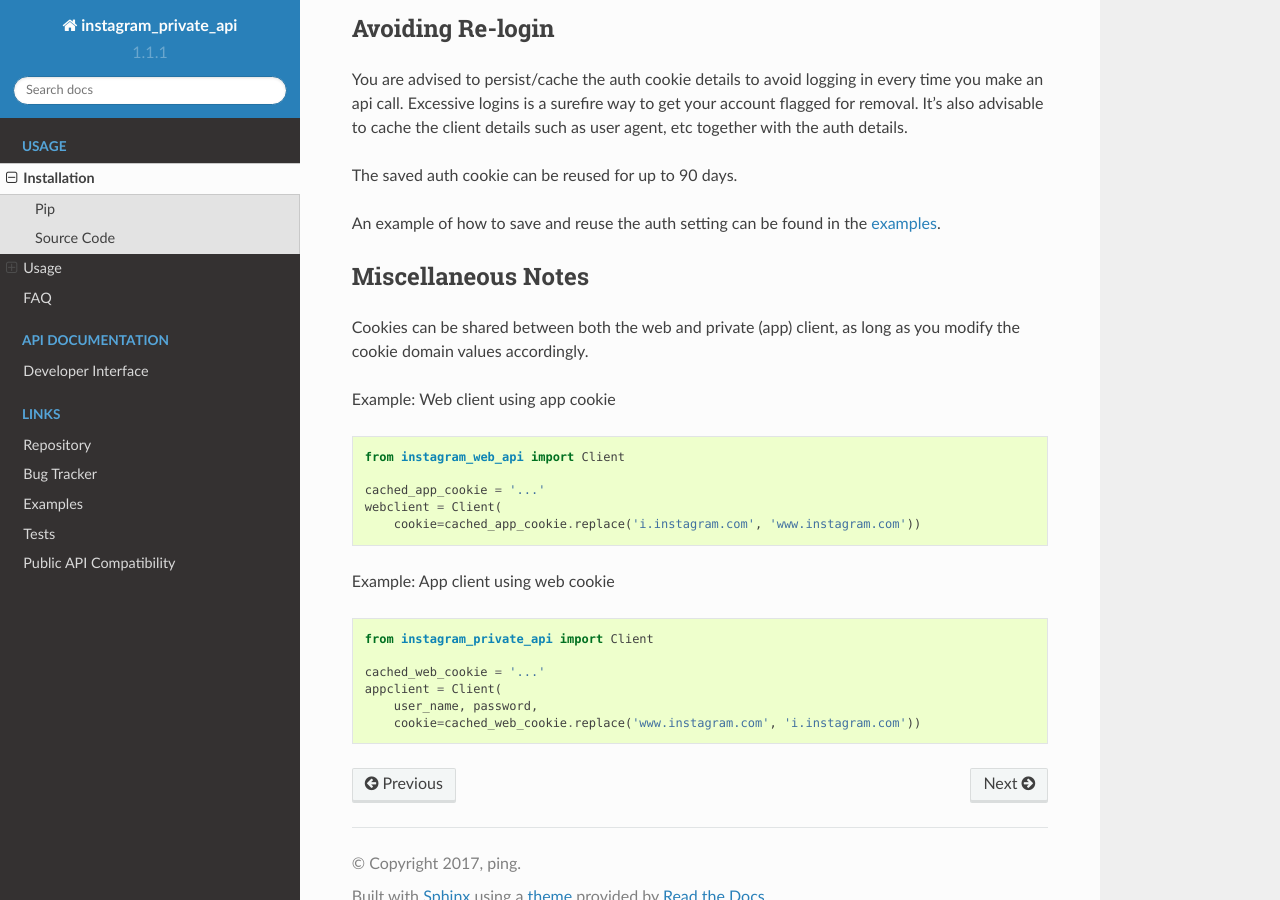
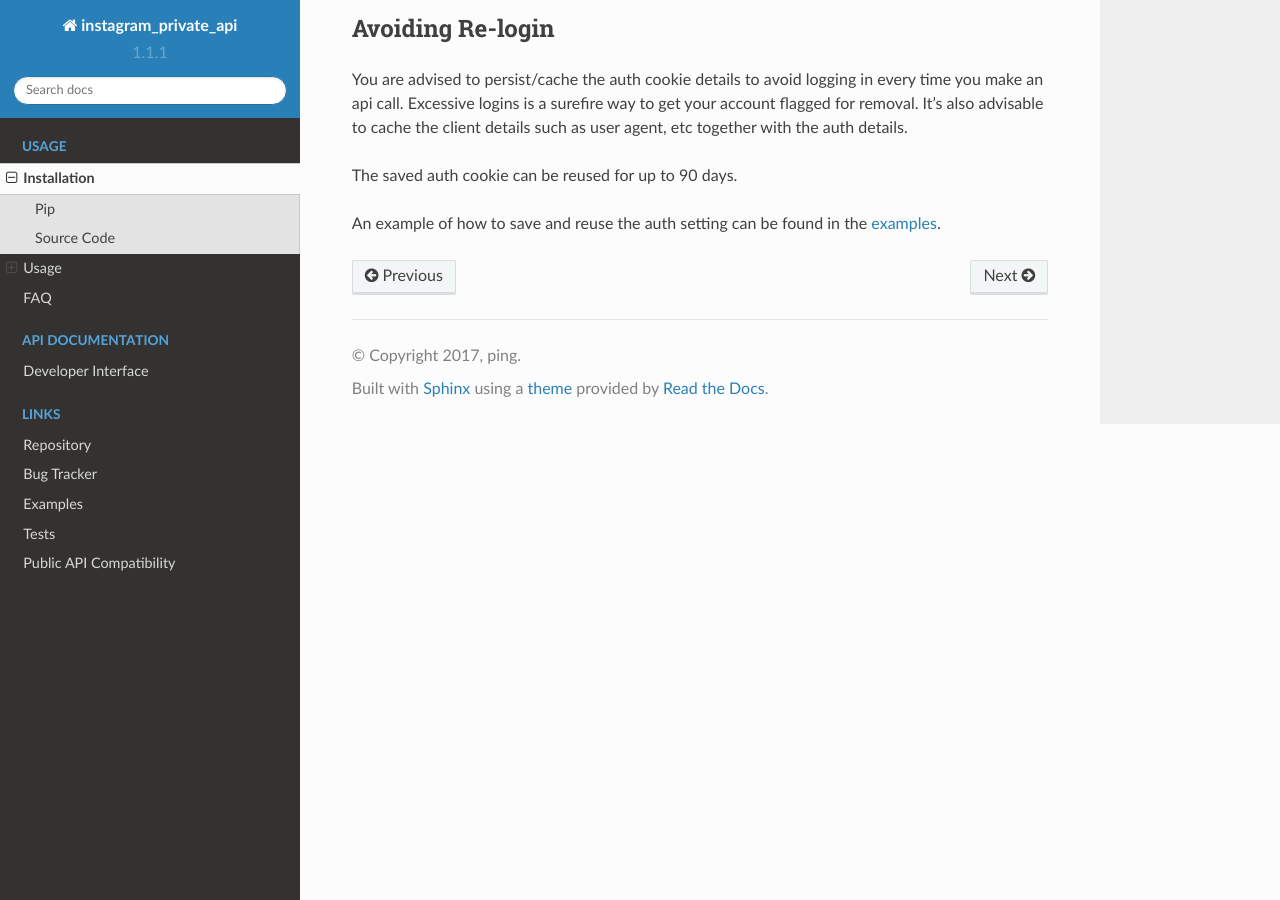
Before and after one commit to ping/instagram_private_api, a Sphinx documentation site: the page built from docs/usage.rst, in a window 1280 px wide and 900 px high, scrolled down 1650 px. Built offline with Sphinx 7.4.7 and the Read the Docs theme 2.0.0, drawn with Linux system fonts in a browser that asks for light colours.

Commit message:
Remove cookie sharing docs since it's not Py3 compatible

```diff
--- a/docs/usage.rst
+++ b/docs/usage.rst
@@ -99,30 +99,3 @@
 An example of how to save and reuse the auth setting can be found in the examples_.
 
 .. _examples: https://github.com/ping/instagram_private_api/blob/master/examples/savesettings_logincallback.py
-
-
-Miscellaneous Notes
--------------------
-
-Cookies can be shared between both the web and private (app) client, as long as you modify the cookie domain values accordingly.
-
-Example: Web client using app cookie
-
-.. code-block:: python
-
-    from instagram_web_api import Client
-
-    cached_app_cookie = '...'
-    webclient = Client(
-        cookie=cached_app_cookie.replace('i.instagram.com', 'www.instagram.com'))
-
-Example: App client using web cookie
-
-.. code-block:: python
-
-    from instagram_private_api import Client
-
-    cached_web_cookie = '...'
-    appclient = Client(
-        user_name, password,
-        cookie=cached_web_cookie.replace('www.instagram.com', 'i.instagram.com'))
```
